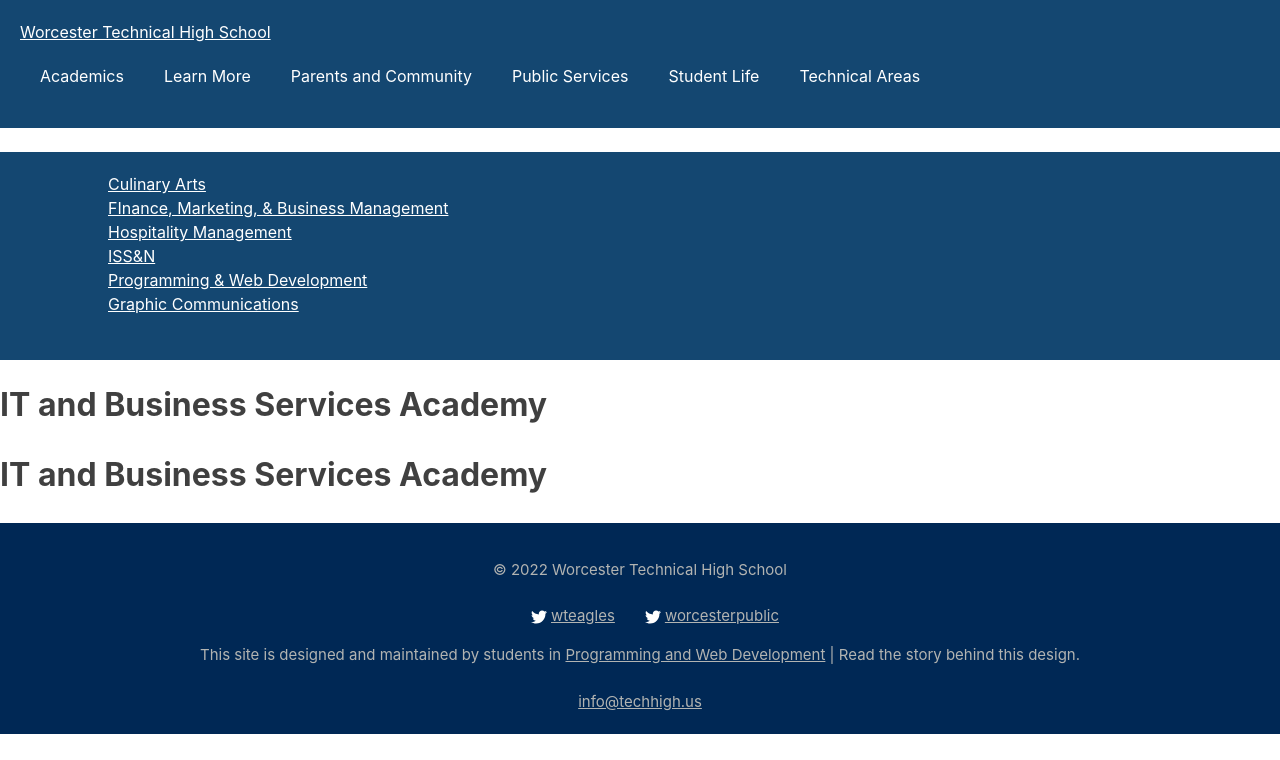
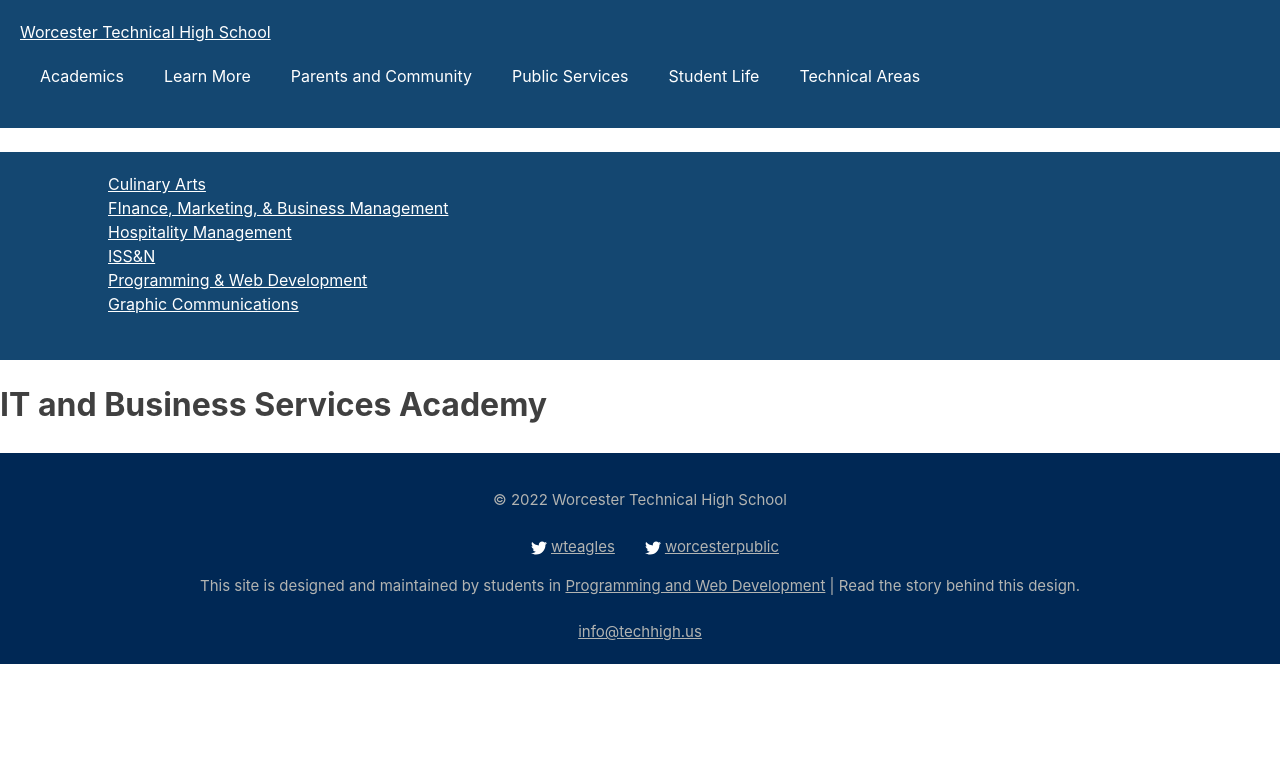
Before and after one commit to worcestertechnicalhighschool/techhigh.us, a Jekyll site: the page built from _technical_areas/itbs-academy.md, in a window 1280 px wide, cut to the strip 0-760 px from the top of the page. Built offline with Jekyll 4.4.1, drawn with Linux system fonts in a browser that asks for light colours.

Commit message:
got rid of second title for ITBS academy folder.

```diff
--- a/_technical_areas/itbs-academy.md
+++ b/_technical_areas/itbs-academy.md
@@ -3,4 +3,3 @@
 layout: section
 date: 2022-11-5
 ---
-# IT and Business Services Academy
```
